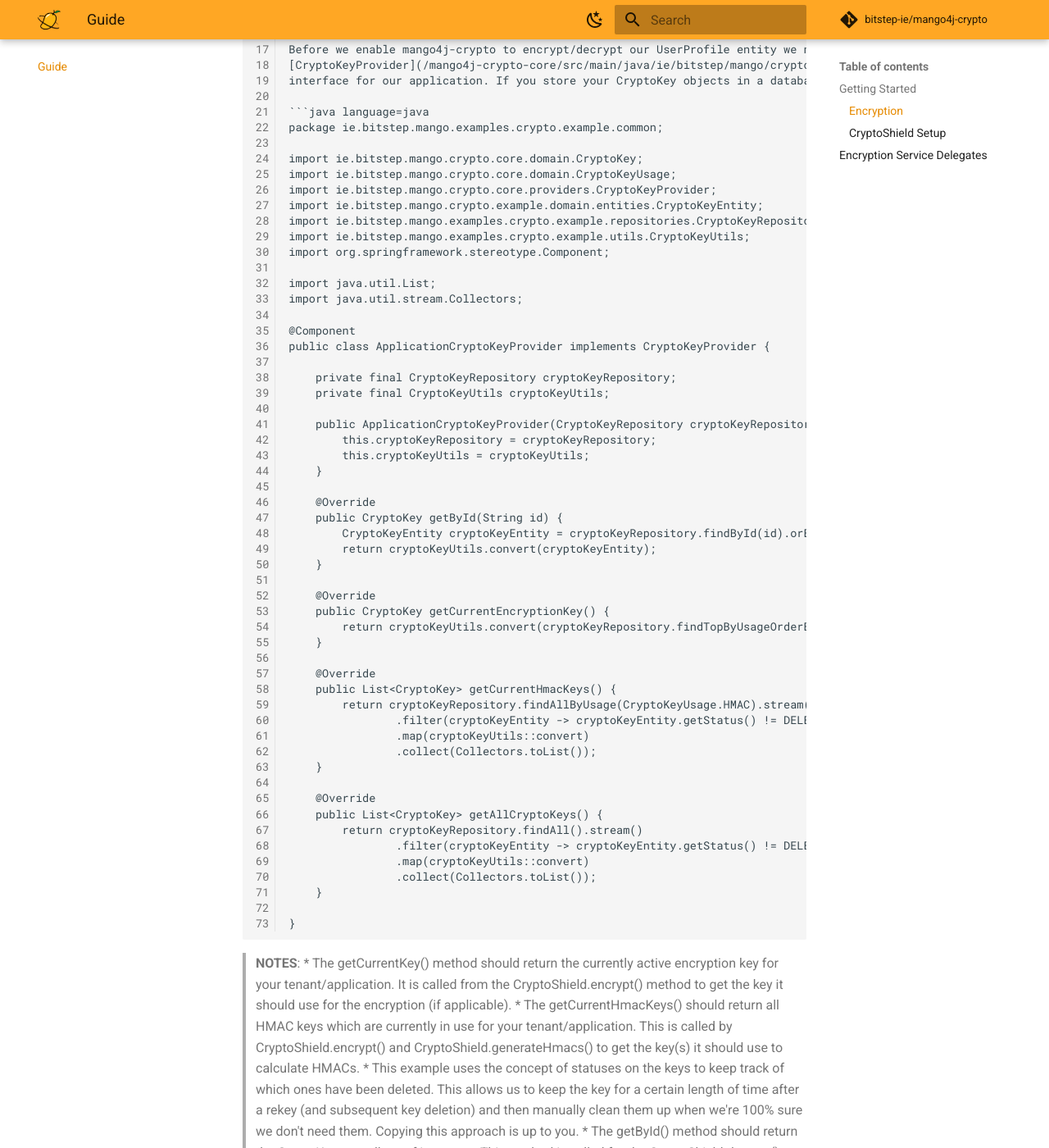
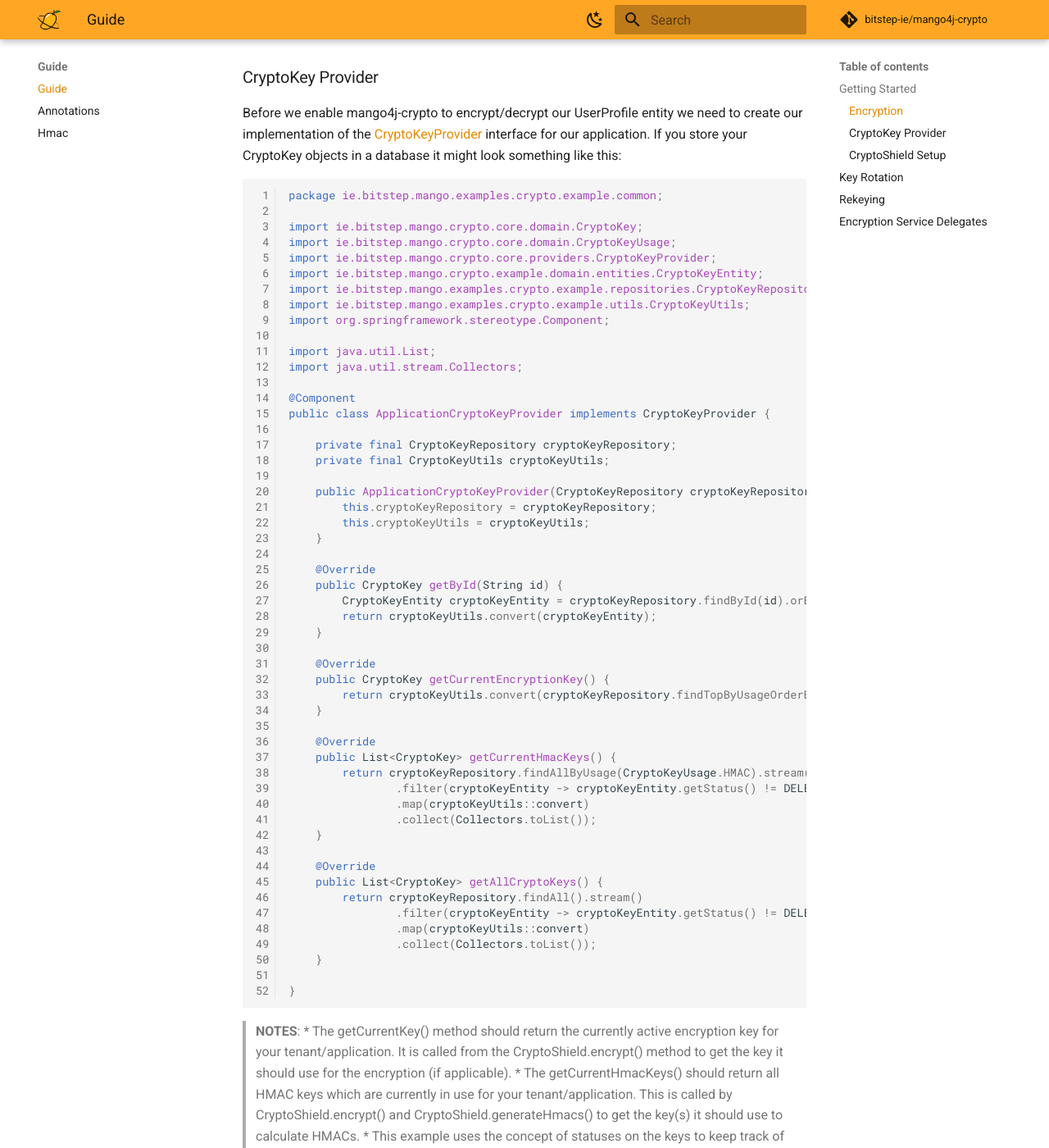
Before and after one commit to bitstep-ie/mango4j-crypto, an MkDocs documentation site: the page built from documentation/docs/guide/guide.md, in a window 1280 px wide and 1400 px high, scrolled down 2126 px. Shown: the whole window at 82% size. Built offline with MkDocs 1.6.1 and Material for MkDocs 9.7.7, drawn with Linux system fonts in a browser that asks for light colours; comment, search, counter and statistics services are not loaded; the version menu is left out; some of the changed text lies outside the part shown.

Commit message:
More changes

````diff
--- a/documentation/docs/guide/guide.md
+++ b/documentation/docs/guide/guide.md
@@ -10,7 +10,7 @@
 ### Encryption
 
 
-```java language=java
+```java
 import ie.bitstep.mango.crypto.annotations.Encrypt;
 import ie.bitstep.mango.crypto.annotations.EncryptedData;
 import ie.bitstep.mango.crypto.annotations.Hmac;
@@ -105,7 +105,7 @@
 [CryptoKeyProvider](/mango4j-crypto-core/src/main/java/ie/bitstep/mango/crypto/core/providers/CryptoKeyProvider.java)
 interface for our application. If you store your CryptoKey objects in a database it might look something like this:
 
-```java language=java
+```java
 package ie.bitstep.mango.examples.crypto.example.common;
 
 import ie.bitstep.mango.crypto.core.domain.CryptoKey;
@@ -179,8 +179,7 @@
 * Finally we just need to create an instance (bean) for CryptoShield in your application config, passing in a list of all your application
   entities which use @Encrypt or @Hmac, like the following:
 
-```java language=java
-
+```java
 @Bean
 public CryptoShield cryptoShield(CryptoKeyProvider cryptoKeyProvider) {
 	return new CryptoShield.Builder()
@@ -207,7 +206,7 @@
 
 Then your application code can encrypt your entities by calling:
 
-```java language=java
+```java
         cryptoShield.encrypt(userProfile);
 ```
 And this will encrypt all the confidential fields in your entity and set the resulting ciphertext into the field marked
@@ -218,7 +217,7 @@
 <br>
 Likewise, to decrypt an entity you can call:
 
-```java language=java
+```java
         cryptoShield.decrypt(userProfile);
 ```
 
@@ -241,7 +240,7 @@
 2. For each entity that uses this library create a corresponding implementation of the RekeyService interface.
 3. Configure a RekeyScheduler in your config class, like so:
 
-```java language=java
+```java
 
 @Bean
 public RekeyScheduler rekeyScheduler(CryptoShield cryptoShield,
--- a/documentation/mkdocs.yml
+++ b/documentation/mkdocs.yml
@@ -37,7 +37,10 @@
     provider: mike
 
 nav:
-  - Guide: guide/guide.md
+  - Guide:
+    - Guide: guide/guide.md
+    - Annotations: guide/annotations.md
+    - Hmac: guide/hmac.md
   - Delegates:
       - Delegates: delegates/index.md
       - Test Delegates: delegates/test-delegates.md
````
